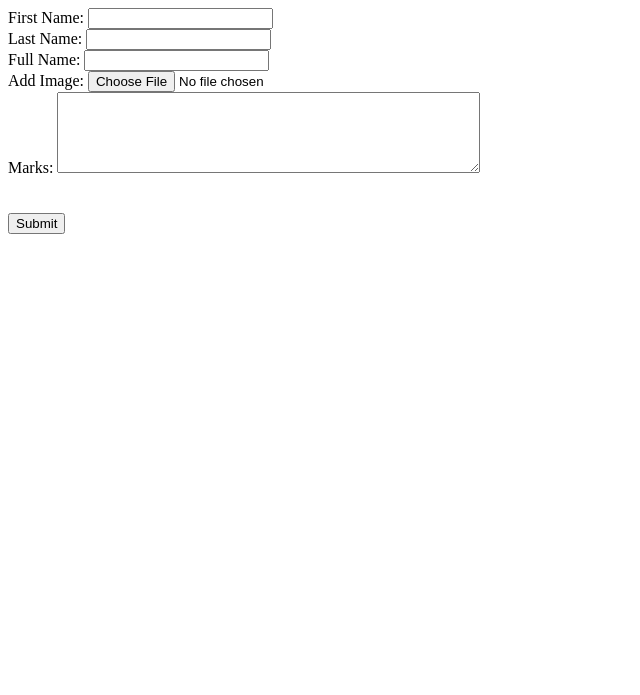
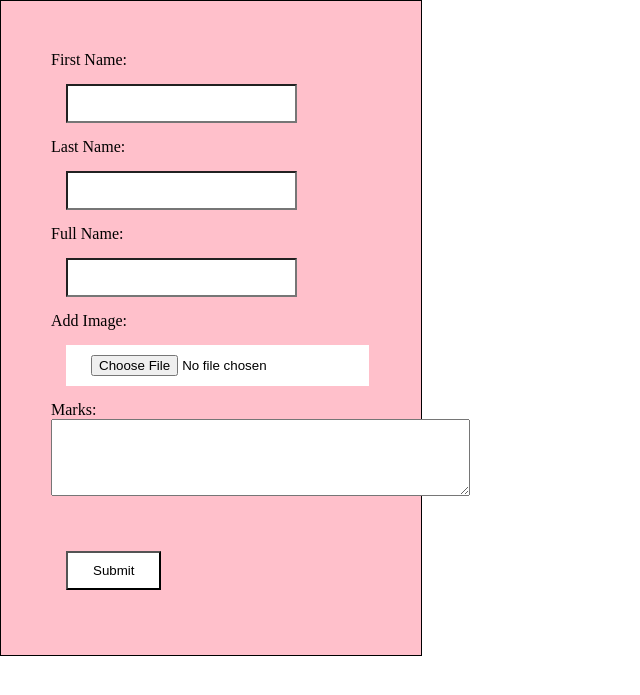
Before and after one commit to Tanushree2001/phptasks, a PHP site: page / in a window 1280 px wide. Shown: the top 695 px of the page, without its empty margins (0-640 px from the left). Run offline with PHP 8.4, Linux system fonts and the light colour scheme.

Commit message:
FT2023-72: added style and comments

```diff
--- a/Php-Task3/style/style.css
+++ b/Php-Task3/style/style.css
@@ -0,0 +1,22 @@
+*,body,html{  /*Initializing*/
+    margin: 0px;
+    box-sizing: border-box;
+    padding: 0px;
+}
+form{ /*form structure*/
+    border: 1px solid black;
+    padding: 50px;
+    width: 33%;
+    background-color: pink;
+}
+form input{ /*form inputs css*/
+    padding: 10px 25px;
+    margin: 15px;
+    background-color: white;
+}
+.upload{ /*css for files*/
+    padding: 10px 25px;
+}
+.submit:hover{ /*Hovering on submit button*/
+    background-color: yellow;
+}
```
Also changed, not shown: Php-Task3/welcome.php (+16 -16 lines).
